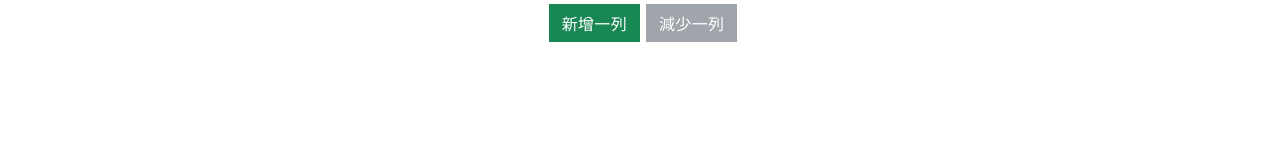
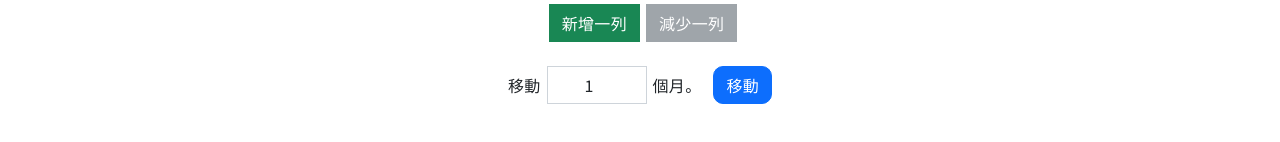
Before and after one commit to MizuYang/vcalendar, a Vue app: page /#/ in a window 1280 px wide. Shown: the part 290-432 px from the top of the page. Built offline with nearby package versions, Linux system fonts and the light colour scheme.

Commit message:
新增 moveBy() API

```diff
--- a/src/components/Demo1.vue
+++ b/src/components/Demo1.vue
@@ -91,6 +91,23 @@
       </button>
     </div>
   </div>
+
+  <!-- moveBy(num) 移動幾個月分的方法 -->
+  <div class="d-flex align-items-center justify-content-center mt-10">
+    移動
+    <input type="number"
+            class="form-control text-center mx-2"
+            v-model.number="moveByNumber"
+            min="-12"
+            max="12"
+            style="width:100px;" />
+    個月。
+    <button type='button'
+            class='btn btn-primary raduis-10 ms-5'
+            @click='moveBy'>
+      移動
+    </button>
+  </div>
 </template>
 
 <script setup>
@@ -125,6 +142,7 @@ const rowsColumns = ref({
     value: 1
   }
 })
+const moveByNumber = ref(1) // 移動幾個月份
 
 onMounted(() => {
   console.log('calendar', calendar.value)
@@ -179,6 +197,9 @@ function addRowsColumns (actionType, handleMethod) {
     }
   }
 }
+async function moveBy () {
+  await calendar.value.moveBy(moveByNumber.value)
+}
 </script>
 
 <style lang="scss" scoped>
```
